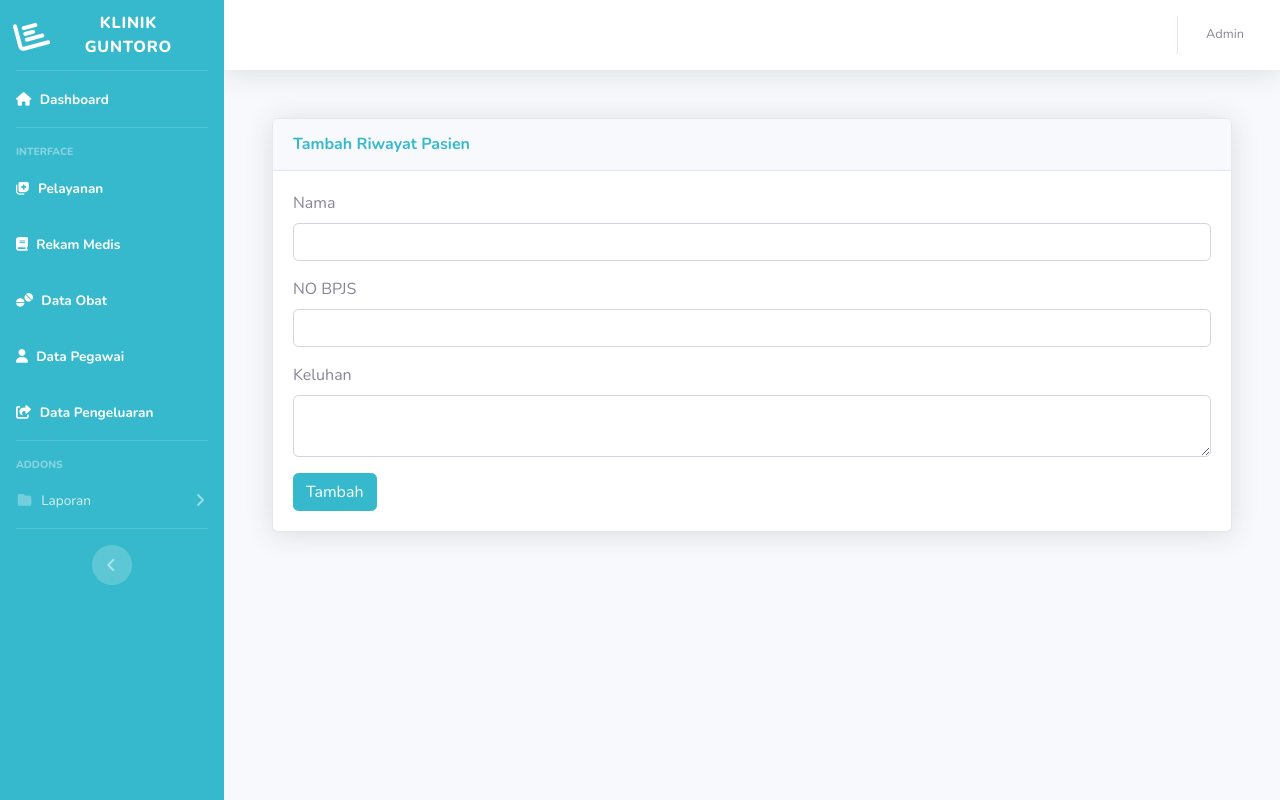
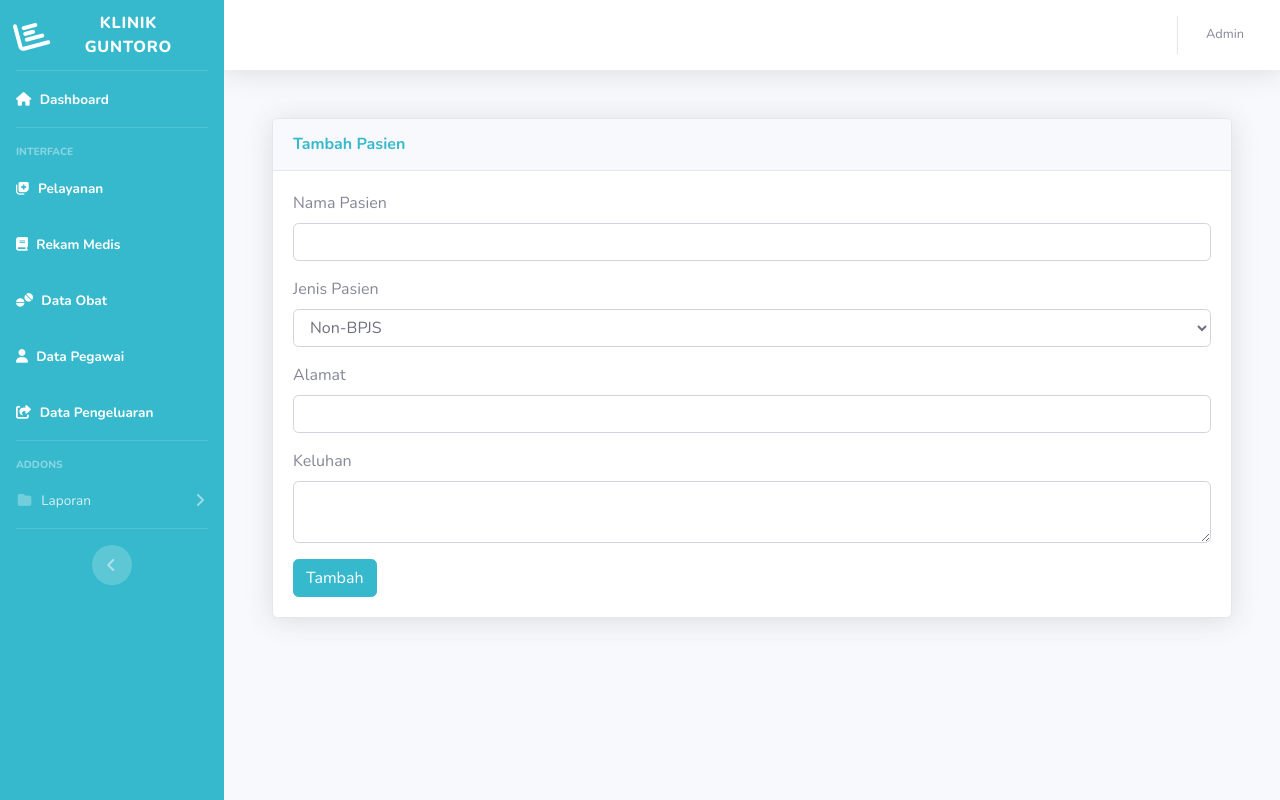
Before and after one commit to adewardani1/klinik, a CodeIgniter 4 app: template app/Views/pages/pelayanan/add.php in a window 1280 px wide. Run offline with PHP 8.4 and a stand-in for CodeIgniter, Linux system fonts and the light colour scheme; the template is opened without the code that fills it, so the values that code supplies are empty; some libraries are stand-ins or nearby versions.

Commit message:
update pelayanan 07/9/23

```diff
--- a/app/Views/pages/pelayanan/add.php
+++ b/app/Views/pages/pelayanan/add.php
@@ -6,7 +6,7 @@
     <div class="card shadow mb-4">
         <!-- Card Header - Dropdown -->
         <div class="card-header py-3 d-flex flex-row align-items-center justify-content-between">
-            <h6 class="m-0 font-weight-bold text-info">Tambah Riwayat Pasien</h6>
+            <h6 class="m-0 font-weight-bold text-info">Tambah Pasien</h6>
         </div>
         <!-- Card Body -->
         <div class="card-body">
@@ -16,12 +16,23 @@
             <div class="table-responsive service">
                 <form method="POST" action="<?= base_url(); ?>Pelayanan/process_add">
                     <div class="mb-3">
-                        <label for="exampleInputEmail1" class="form-label">Nama</label>
+                        <label for="exampleInputEmail1" class="form-label">Nama Pasien</label>
                         <input type="text" name="nama_pasien" class="form-control" id="nama_pasien">
                     </div>
                     <div class="mb-3">
-                        <label for="exampleInputEmail1" class="form-label">NO BPJS</label>
+                        <label for="jenis_pasien" class="form-label">Jenis Pasien</label>
+                        <select class="form-control" id="jenis_pasien">
+                            <option value="non_bpjs">Non-BPJS</option>
+                            <option value="bpjs">BPJS</option>
+                        </select>
+                    </div>
+                    <div class="mb-3" id="no_bpjs_input" style="display: none;">
+                        <label for="no_bpjs" class="form-label">NO BPJS</label>
                         <input type="text" name="no_bpjs" class="form-control" id="no_bpjs">
+                    </div>
+                    <div class="mb-3">
+                        <label for="exampleInputEmail1" class="form-label">Alamat</label>
+                        <input type="text" name="alamat" class="form-control" id="alamat">
                     </div>
                     <div class="mb-3">
                         <label for="exampleInputEmail1" class="form-label">Keluhan</label>
@@ -34,4 +45,18 @@
     </div>
 </div>
 
+<script>
+    document.getElementById('jenis_pasien').addEventListener('change', function() {
+        var jenis_pasien = this.value;
+        var no_bpjs_input = document.getElementById('no_bpjs_input');
+
+        if (jenis_pasien === 'bpjs') {
+            no_bpjs_input.style.display = 'block';
+        } else {
+            no_bpjs_input.style.display = 'none';
+        }
+    });
+</script>
+
+
 <?= $this->endSection('content'); ?>
--- a/app/Views/pages/pelayanan/detail.php
+++ b/app/Views/pages/pelayanan/detail.php
@@ -6,7 +6,7 @@
     <div class="card shadow mb-4">
         <!-- Card Header - Dropdown -->
         <div class="card-header py-3 d-flex flex-row align-items-center justify-content-between">
-            <h6 class="m-0 font-weight-bold text-info">Tambah Riwayat Pasien</h6>
+            <h6 class="m-0 font-weight-bold text-info">Detail Riwayat Pasien</h6>
         </div>
         <!-- Card Body -->
         <div class="card-body">
@@ -17,7 +17,7 @@
                 <form method="POST" action="<?= base_url(); ?>Pelayanan/save/<?= $detail['id_pelayanan']; ?>">
                     <div class="mb-3">
                         <label for="exampleInputEmail1" class="form-label">Keluhan</label>
-                        <textarea type="textarea" name="keluhan" class="form-control" id="keluhan"></textarea>
+                        <textarea type="textarea" name="keluhan" class="form-control" id="keluhan" placeholder="<?= $detail['keluhan']; ?>" readonly></textarea>
                     </div>
                     <div class="mb-3">
                         <label for="exampleInputEmail1" class="form-label">Diagnosa</label>
```
